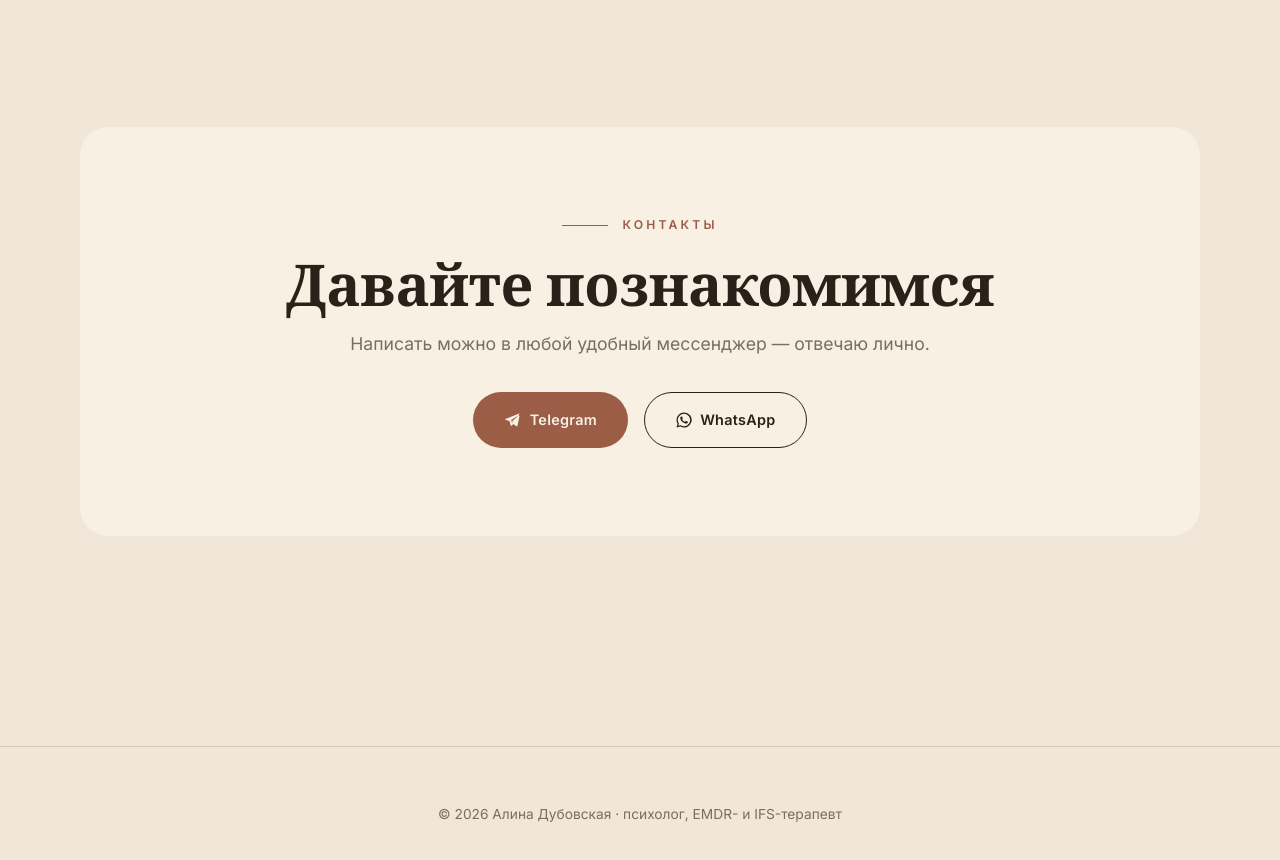
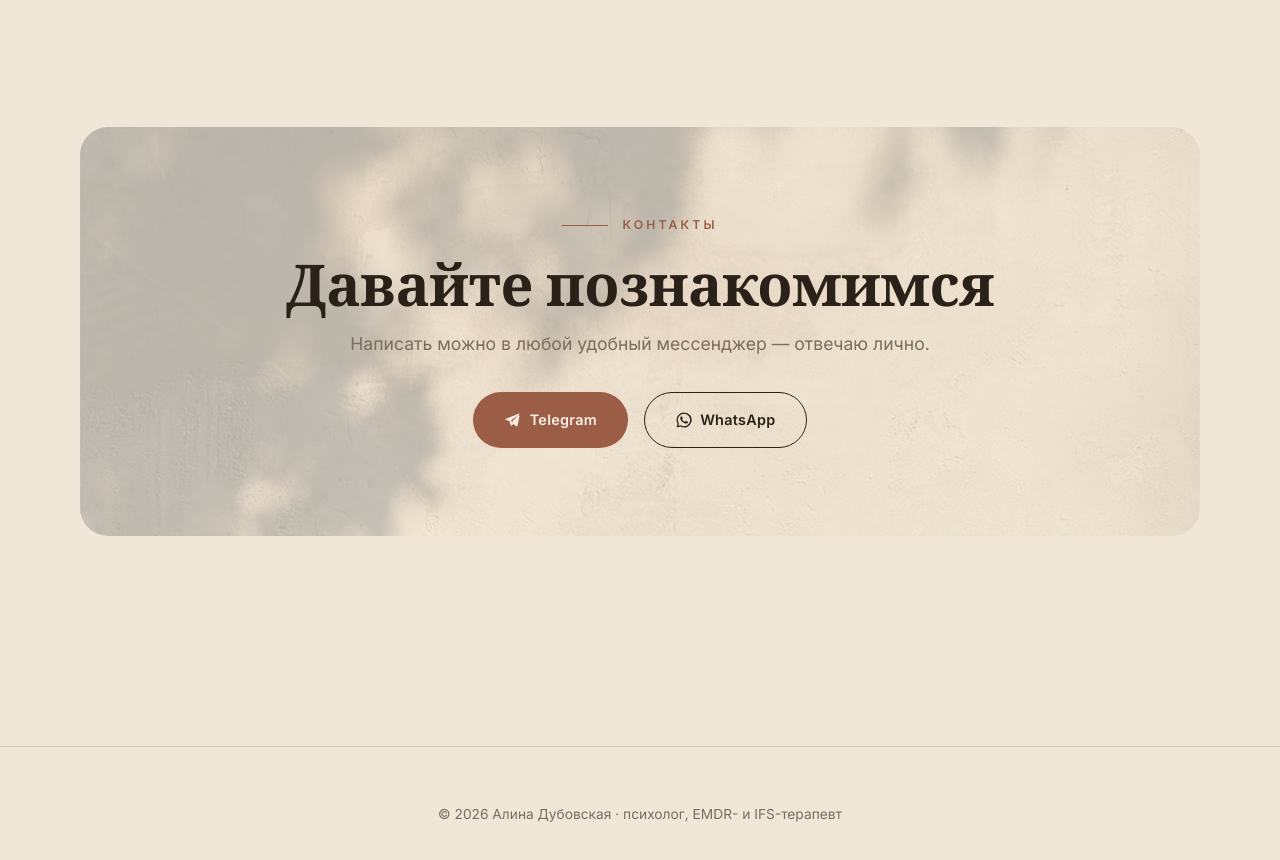
Before and after one commit to sereganikitin/alina, a Next.js app: page / in a window 1280 px wide. Shown: the part 7080-7940 px from the top of the page. Built offline with nearby package versions, Linux system fonts and the light colour scheme; no server answers; a web font is replaced by a local one.

Commit message:
давайте знакомиться

```diff
--- a/src/app/globals.css
+++ b/src/app/globals.css
@@ -661,6 +661,9 @@ footer {
 
 .contacts-card {
   background: var(--card);
+  background-image: url('/photos/contacts-bg.png');
+  background-size: cover;
+  background-position: center;
   border-radius: 28px;
   padding: clamp(48px, 8vw, 88px) clamp(24px, 5vw, 64px);
   position: relative;
```
Also changed, not shown: public/photos/contacts-bg.png (added).
